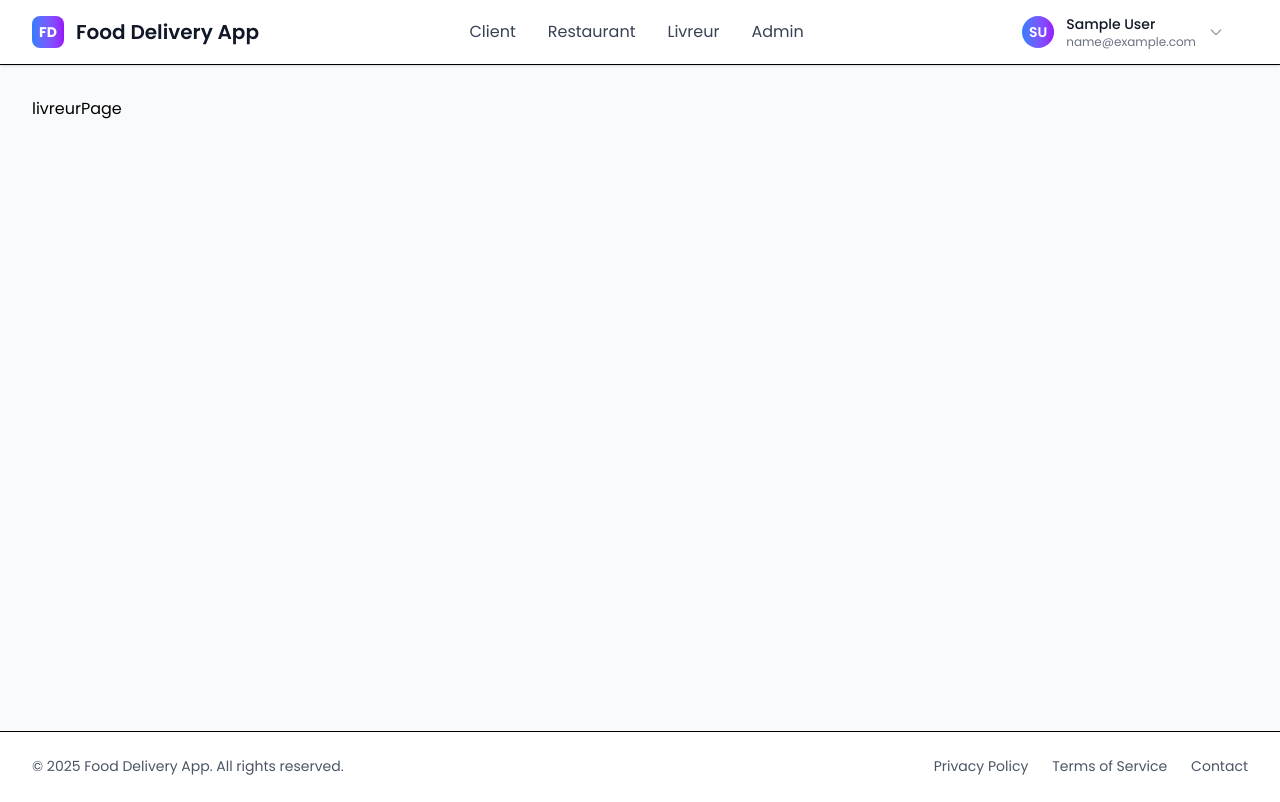
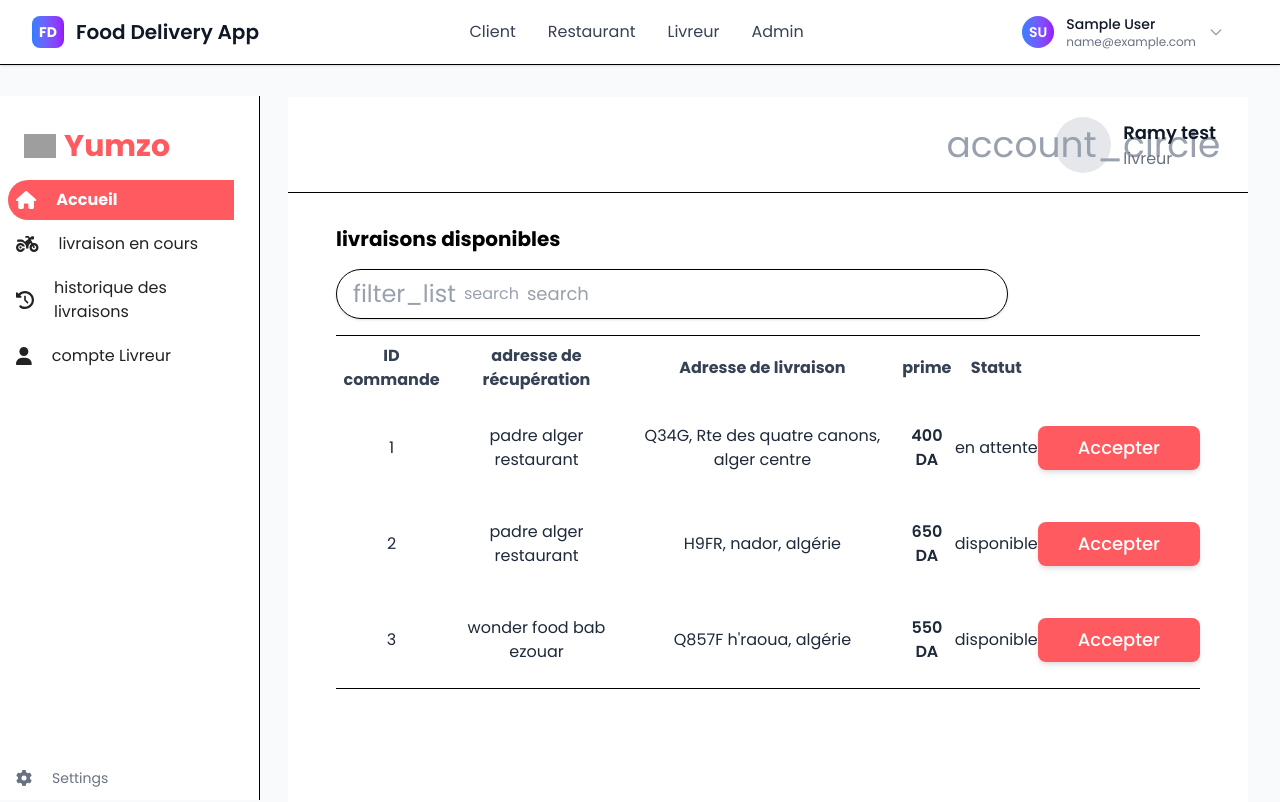
Before and after one commit to Zisou1/Project-dev-web-avanc-e, a React (Vite) app in the folder client/: page /livreur in a window 1280 px wide. Shown: the top 802 px of the page. Built offline with nearby package versions, Linux system fonts and the light colour scheme; sample sign-in values are in the browser's storage; grey boxes are pictures that could not be loaded.

Commit message:
livreurepage

```diff
--- a/client/package.json
+++ b/client/package.json
@@ -12,6 +12,7 @@
   "dependencies": {
     "@tailwindcss/vite": "^4.1.10",
     "axios": "^1.10.0",
+    "lucide-react": "^0.523.0",
     "react": "^19.1.0",
     "react-dom": "^19.1.0",
     "react-router-dom": "^7.6.2"
--- /dev/null
+++ b/client/src/components/DeliveryCard.jsx
@@ -0,0 +1,26 @@
+// src/components/DeliveryCard.jsx
+import React from "react";
+
+const DeliveryCard = ({ id, pickup, address, price, status }) => {
+  return (
+    <>
+      <tr className="text-center border-b">
+        <td>{id}</td>
+        <td>{pickup}</td>
+        <td>{address}</td>
+        <td>{price}</td>
+        <td className="text-red-500">{status}</td>
+        <td></td>
+      </tr>
+      <tr className="border-b">
+        <td colSpan="6" className="text-center py-4">
+          <button className="bg-red-400 text-white px-4 py-2 rounded hover:bg-red-500">
+            Accepter
+          </button>
+        </td>
+      </tr>
+    </>
+  );
+};
+
+export default DeliveryCard;
--- /dev/null
+++ b/client/src/components/DeliveryList.jsx
@@ -0,0 +1,27 @@
+// src/components/DeliveryList.jsx
+import React from "react";
+import DeliveryCard from "./DeliveryCard";
+
+const DeliveryList = ({ deliveries }) => {
+  return (
+    <table className="w-full table-auto mt-4 text-sm">
+      <thead>
+        <tr className="bg-gray-100 text-gray-700">
+          <th>ID commande</th>
+          <th>Adresse de récupération</th>
+          <th>Adresse de livraison</th>
+          <th>Prime</th>
+          <th>Distance estimée</th>
+          <th></th>
+        </tr>
+      </thead>
+      <tbody>
+        {deliveries.map((delivery) => (
+          <DeliveryCard key={delivery.id} {...delivery} />
+        ))}
+      </tbody>
+    </table>
+  );
+};
+
+export default DeliveryList;
--- /dev/null
+++ b/client/src/components/SearchBar.jsx
@@ -0,0 +1,18 @@
+// src/components/SearchBar.jsx
+import React from "react";
+
+const SearchBar = () => {
+  return (
+    <div className="flex items-center w-full max-w-2xl bg-white border rounded-full px-4 py-2 shadow-sm">
+      <span className="material-icons text-2xl text-gray-400 mr-2">filter_list</span>
+      <span className="material-icons text-gray-400 mr-2">search</span>
+      <input
+        type="text"
+        placeholder="search"
+        className="w-full bg-transparent outline-none text-lg text-gray-700"
+      />
+    </div>
+  );
+};
+
+export default SearchBar;
--- /dev/null
+++ b/client/src/components/Sidebar.jsx
@@ -0,0 +1,46 @@
+// src/components/Sidebar.jsx
+import React from "react";
+import { FontAwesomeIcon } from "@fortawesome/react-fontawesome";
+import { faUser, faClockRotateLeft, faMotorcycle, faHome, faCog } from "@fortawesome/free-solid-svg-icons";
+
+const Sidebar = () => {
+  return (
+    <aside className="w-64 bg-white h-[calc(100vh-6rem)] flex flex-col justify-between border-r select-none fixed left-0 top-24 z-20" style={{ minWidth: 260 }}>
+      <div>
+        {/* Logo */}
+        <div className="flex items-center pt-8 pl-6 pb-2">
+          <img src="/logo.png" alt="Yumzo" className="h-6 mr-2" />
+          <span className="text-3xl font-bold text-[#FF5A5F]" style={{fontFamily: 'inherit'}}>Yumzo</span>
+        </div>
+        {/* Menu */}
+        <ul className="mt-2 ml-2">
+          <li className="flex items-center gap-3 px-2 py-2 rounded-l-full bg-[#FF5A5F] text-white font-bold text-base mb-1 w-[90%]">
+            <FontAwesomeIcon icon={faHome} className="text-lg" />
+            <span className="ml-2">Accueil</span>
+          </li>
+          <li className="flex items-center gap-3 px-2 py-2 rounded-l-full text-[#222] font-normal text-base mb-1 w-[90%] hover:bg-gray-100 cursor-pointer">
+            <FontAwesomeIcon icon={faMotorcycle} className="text-lg" />
+            <span className="ml-2">livraison en cours</span>
+          </li>
+          <li className="flex items-center gap-3 px-2 py-2 rounded-l-full text-[#222] font-normal text-base mb-1 w-[90%] hover:bg-gray-100 cursor-pointer">
+            <FontAwesomeIcon icon={faClockRotateLeft} className="text-lg" />
+            <span className="ml-2">historique des livraisons</span>
+          </li>
+          <li className="flex items-center gap-3 px-2 py-2 rounded-l-full text-[#222] font-normal text-base mb-1 w-[90%] hover:bg-gray-100 cursor-pointer">
+            <FontAwesomeIcon icon={faUser} className="text-lg" />
+            <span className="ml-2">compte Livreur</span>
+          </li>
+        </ul>
+      </div>
+      {/* Settings */}
+      <div className="mb-2 ml-2">
+        <div className="flex items-center gap-3 px-2 py-1 text-gray-500 text-sm">
+          <FontAwesomeIcon icon={faCog} className="text-base" />
+          <span className="ml-2">Settings</span>
+        </div>
+      </div>
+    </aside>
+  );
+};
+
+export default Sidebar;
--- a/client/src/pages/livreur/LivreurPage.jsx
+++ b/client/src/pages/livreur/LivreurPage.jsx
@@ -1,9 +1,90 @@
-import React from 'react'
+import React from "react";
+import Sidebar from "../../components/Sidebar";
+import SearchBar from "../../components/SearchBar";
 
-function LivreurPage() {
+const LivreurPage = () => {
+  const deliveries = [
+    {
+      id: 1,
+      pickup: "padre alger restaurant",
+      address: "Q34G, Rte des quatre canons, alger centre",
+      price: "400 DA",
+      status: "en attente",
+    },
+    {
+      id: 2,
+      pickup: "padre alger restaurant",
+      address: "H9FR, nador, algérie",
+      price: "650 DA",
+      status: "disponible",
+    },
+    {
+      id: 3,
+      pickup: "wonder food bab ezouar",
+      address: "Q857F h'raoua, algérie",
+      price: "550 DA",
+      status: "disponible",
+    },
+  ];
+
   return (
-    <div>livreurPage</div>
-  )
-}
+    <div className="flex">
+      <Sidebar />
+      <main className="ml-64 flex-1 bg-white min-h-screen">
+        <header className="flex justify-between items-center border-b h-24 px-8">
+          <div></div>
+          <div className="flex items-center space-x-3">
+            <div className="h-14 w-14 bg-gray-200 rounded-full flex items-center justify-center">
+              <span className="material-icons text-4xl text-gray-400">
+                account_circle
+              </span>
+            </div>
+            <div>
+              <p className="text-gray-900 font-semibold text-lg">Ramy test</p>
+              <p className="text-gray-500 text-base">livreur</p>
+            </div>
+          </div>
+        </header>
+        <div className="px-12 pt-8">
+          <h1 className="text-xl font-bold mb-4">livraisons disponibles</h1>
+          <div className="flex items-center mb-4">
+            <SearchBar />
+          </div>
+          <table className="w-full border-t border-b">
+            <thead>
+              <tr className="text-center text-gray-700 text-base font-medium">
+                <th className="py-2">ID commande</th>
+                <th>adresse de récupération</th>
+                <th>Adresse de livraison</th>
+                <th>prime</th>
+                <th>Statut</th>
+                <th></th>
+              </tr>
+            </thead>
+            <tbody>
+              {deliveries.map((delivery) => (
+                <tr
+                  key={delivery.id}
+                  className="text-center text-gray-800 text-base h-24"
+                >
+                  <td>{delivery.id}</td>
+                  <td>{delivery.pickup}</td>
+                  <td>{delivery.address}</td>
+                  <td className="font-semibold">{delivery.price}</td>
+                  <td>{delivery.status}</td>
+                  <td>
+                    <button className="bg-[#FF5A5F] hover:bg-[#ff7a7f] text-white px-10 py-2 rounded-lg text-lg font-medium shadow-md">
+                      Accepter
+                    </button>
+                  </td>
+                </tr>
+              ))}
+            </tbody>
+          </table>
+        </div>
+      </main>
+    </div>
+  );
+};
 
-export default LivreurPage
+export default LivreurPage;
```
Also changed, not shown: package.json (+11 -3 lines), 2 other files (tests, documents, lock files or other folders).
